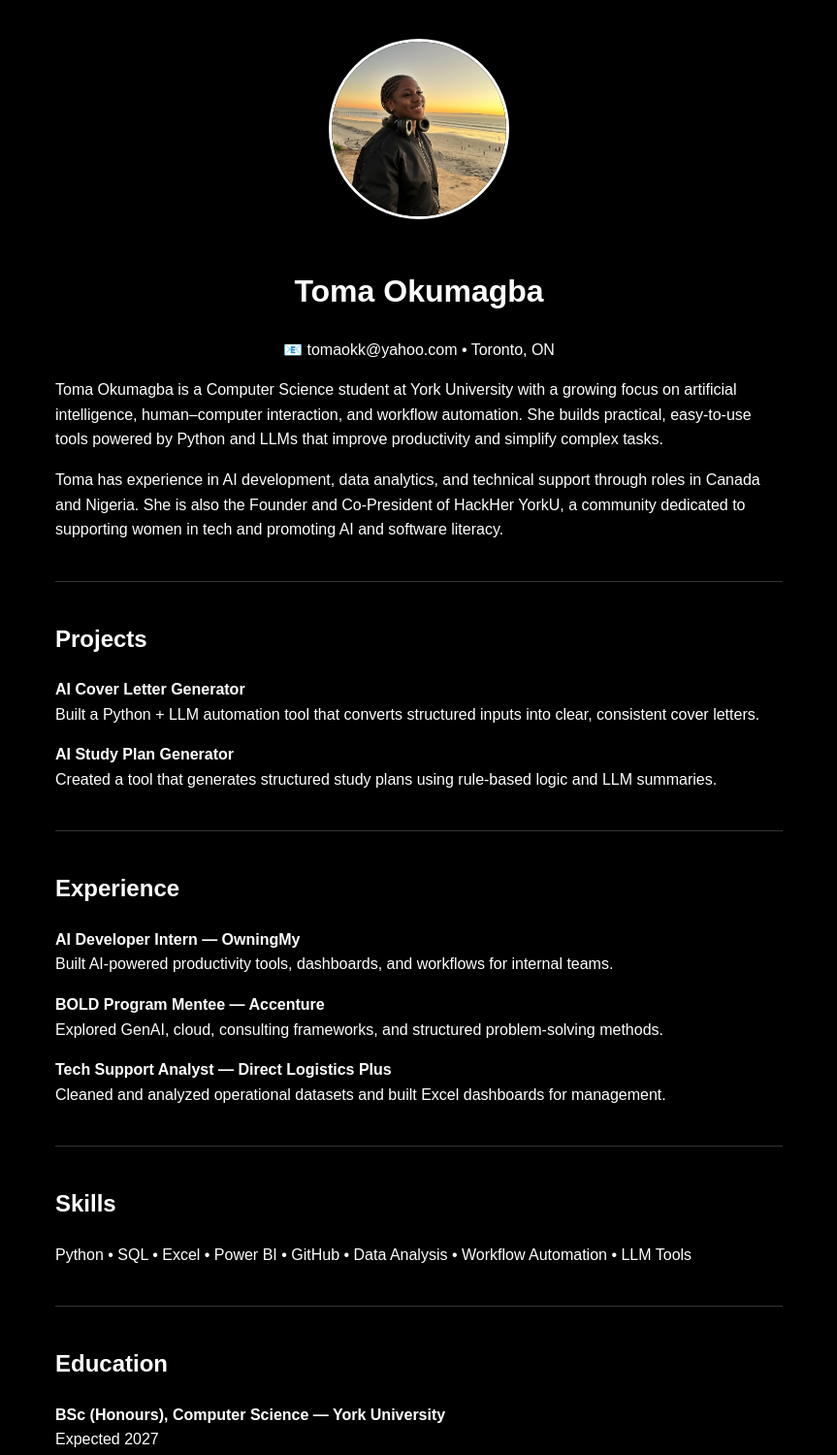
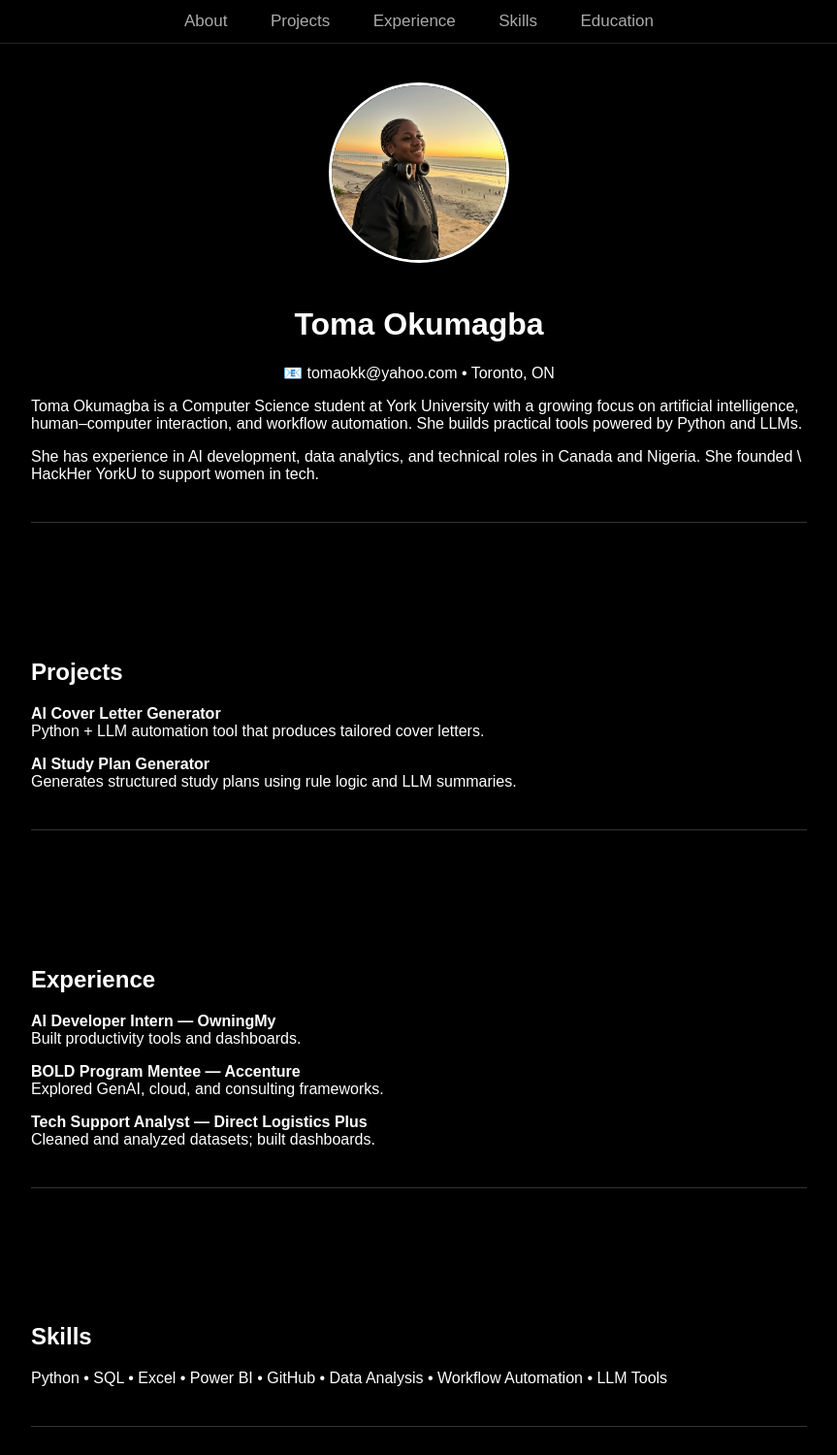
Before and after one commit to tomaokk/tomaokk.github.io, a plain HTML site: page index.html in a window 1280 px wide. Shown: the top 1500 px of the page at 97% size, without its empty margins (208-1071 px from the left). Drawn offline with Linux system fonts and the light colour scheme.

Commit message:
Enhance index.html with navigation and styles
Updated layout and styles in index.html, added navigation and improved responsiveness.

```diff
--- a/index.html
+++ b/index.html
@@ -7,16 +7,34 @@
 
 <style>
     body {
-            background-color: #000;
+        background: #000;
         color: #fff;
         font-family: Arial, sans-serif;
         margin: 0;
         padding: 0;
-            line-height: 1.6;
+    }
+    nav {
+        position: sticky;
+        top: 0;
+        background: #000;
+        padding: 12px 0;
+        text-align: center;
+        border-bottom: 1px solid #222;
+        z-index: 100;
+    }
+    nav a {
+        margin: 0 20px;
+        color: #aaa;
+        font-size: 17px;
+        text-decoration: none;
+        transition: 0.3s;
+    }
+    nav a:hover, nav a.active {
+        color: #4da6ff;
     }
 
     .container {
-            max-width: 750px;
+        max-width: 800px;
         margin: auto;
         padding: 40px 20px;
     }
@@ -32,19 +50,23 @@
         object-fit: cover;
         border: 3px solid #fff;
         margin-bottom: 20px;
+        transition: 0.4s ease;
+    }
+    .profile-img:hover {
+        transform: scale(1.05);
+        border-color: #4da6ff;
     }
 
     h1, h2 {
         font-weight: 600;
+        opacity: 0;
+        transform: translateY(20px);
+        transition: all 0.6s ease;
     }
-
-        a {
-            color: #4da6ff;
-            text-decoration: none;
-        }
-
-        a:hover {
-            text-decoration: underline;
+    p, .project {
+        opacity: 0;
+        transform: translateY(20px);
+        transition: all 0.6s ease;
     }
 
     hr {
@@ -53,67 +75,105 @@
         background: #333;
         margin: 40px 0;
     }
+
+    .fade-in {
+        opacity: 1 !important;
+        transform: translateY(0) !important;
+    }
 </style>
 </head>
 
 <body>
 
-    <div class="container">
+<nav>
+    <a href="#about">About</a>
+    <a href="#projects">Projects</a>
+    <a href="#experience">Experience</a>
+    <a href="#skills">Skills</a>
+    <a href="#education">Education</a>
+</nav>
 
+<div class="container" id="about">
     <div class="center">
-            <!-- Direct raw GitHub image link -->
-            <img src="https://raw.githubusercontent.com/tomaokk/tomaokk.github.io/main/toma.JPG" class="profile-img">
-
+        <img src="https://raw.githubusercontent.com/tomaokk/tomaokk.github.io/main/toma.JPG" class="profile-img" alt="Toma Okumagba">
         <h1>Toma Okumagba</h1>
         <p>📧 tomaokk@yahoo.com • Toronto, ON</p>
     </div>
 
     <p>
     Toma Okumagba is a Computer Science student at York University with a growing focus on artificial intelligence,
-        human–computer interaction, and workflow automation. She builds practical, easy-to-use tools powered by
-        Python and LLMs that improve productivity and simplify complex tasks.
+    human–computer interaction, and workflow automation. She builds practical tools powered by Python and LLMs.
     </p>
 
     <p>
-        Toma has experience in AI development, data analytics, and technical support through roles in Canada and Nigeria.
-        She is also the Founder and Co-President of HackHer YorkU, a community dedicated to supporting women in tech
-        and promoting AI and software literacy.
+    She has experience in AI development, data analytics, and technical roles in Canada and Nigeria. She founded \
+    HackHer YorkU to support women in tech.
     </p>
 
     <hr>
+</div>
 
+<div class="container" id="projects">
     <h2>Projects</h2>
-        <p><strong>AI Cover Letter Generator</strong><br>
-        Built a Python + LLM automation tool that converts structured inputs into clear, consistent cover letters.</p>
 
-        <p><strong>AI Study Plan Generator</strong><br>
-        Created a tool that generates structured study plans using rule-based logic and LLM summaries.</p>
+    <p class="project"><strong>AI Cover Letter Generator</strong><br>
+    Python + LLM automation tool that produces tailored cover letters.</p>
+
+    <p class="project"><strong>AI Study Plan Generator</strong><br>
+    Generates structured study plans using rule logic and LLM summaries.</p>
 
     <hr>
+</div>
 
+<div class="container" id="experience">
     <h2>Experience</h2>
-        <p><strong>AI Developer Intern — OwningMy</strong><br>
-        Built AI-powered productivity tools, dashboards, and workflows for internal teams.</p>
+    <p class="project"><strong>AI Developer Intern — OwningMy</strong><br>
+    Built productivity tools and dashboards.</p>
 
-        <p><strong>BOLD Program Mentee — Accenture</strong><br>
-        Explored GenAI, cloud, consulting frameworks, and structured problem-solving methods.</p>
+    <p class="project"><strong>BOLD Program Mentee — Accenture</strong><br>
+    Explored GenAI, cloud, and consulting frameworks.</p>
 
-        <p><strong>Tech Support Analyst — Direct Logistics Plus</strong><br>
-        Cleaned and analyzed operational datasets and built Excel dashboards for management.</p>
+    <p class="project"><strong>Tech Support Analyst — Direct Logistics Plus</strong><br>
+    Cleaned and analyzed datasets; built dashboards.</p>
 
     <hr>
+</div>
 
+<div class="container" id="skills">
     <h2>Skills</h2>
-        <p>Python • SQL • Excel • Power BI • GitHub • Data Analysis • Workflow Automation • LLM Tools</p>
+    <p class="project">Python • SQL • Excel • Power BI • GitHub • Data Analysis • Workflow Automation • LLM Tools</p>
+    <hr>
+</div>
 
-        <hr>
-
+<div class="container" id="education">
     <h2>Education</h2>
     <p><strong>BSc (Honours), Computer Science — York University</strong><br>
     Expected 2027</p>
+</div>
 
-        <br><br>
-    </div>
+<script>
+    // smooth scroll
+    document.querySelectorAll('nav a').forEach(link => {
+        link.addEventListener('click', e => {
+            e.preventDefault();
+            document.querySelector(link.getAttribute('href')).scrollIntoView({
+                behavior: 'smooth'
+            });
+        });
+    });
+
+    // fade-in on scroll
+    const fadeElems = document.querySelectorAll('h1, h2, p');
+    const observer = new IntersectionObserver(entries => {
+        entries.forEach(entry => {
+            if (entry.isIntersecting) {
+                entry.target.classList.add('fade-in');
+            }
+        });
+    }, { threshold: 0.3 });
+
+    fadeElems.forEach(el => observer.observe(el));
+</script>
 
 </body>
 </html>
```
Lines whose indentation alone changed are shown as unchanged.
